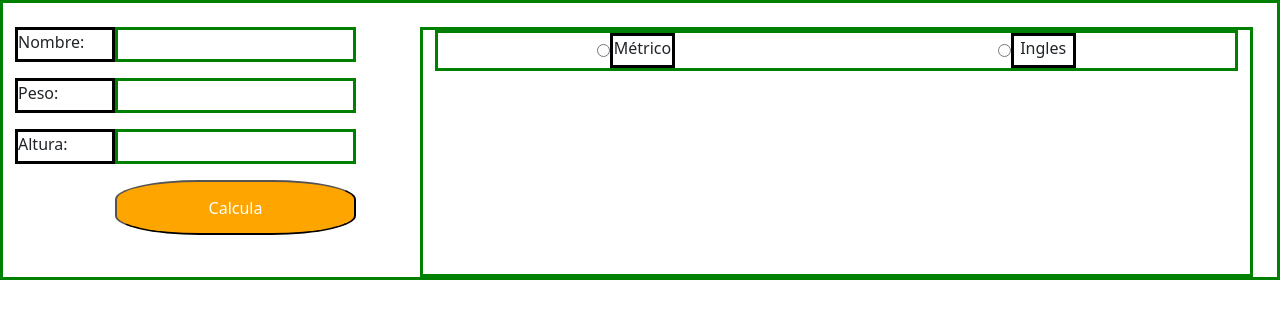
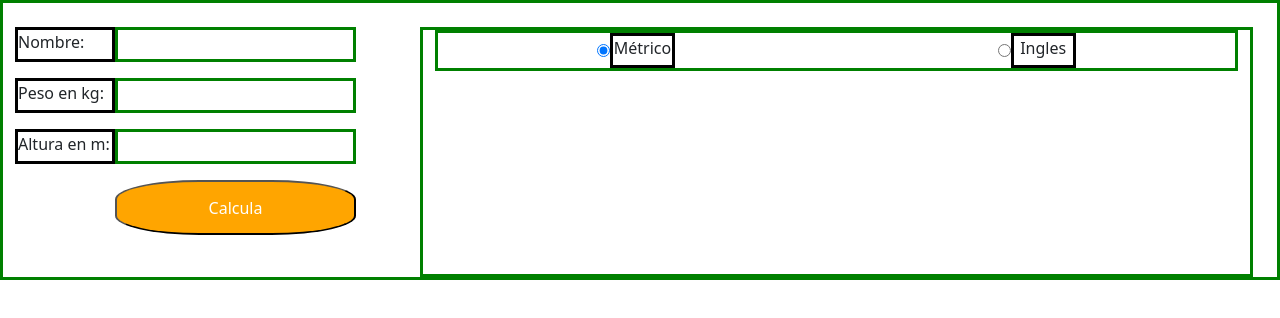
Before and after one commit to Asambler2/AngularIMC, an Angular app: page / in a window 1280 px wide. Shown: the top 318 px of the page. Built offline with nearby package versions, Linux system fonts and the light colour scheme.

Commit message:
checked por defecto en el constructor

```diff
--- a/src/app/app.component.html
+++ b/src/app/app.component.html
@@ -14,8 +14,6 @@
         <div class="d-flex">
           <div class="d-flex flex-column gap-3 texto">
             <div class="label borde2">Nombre:</div>
-            <div class="label borde2" *ngIf="this.contactForm.get('metrica')?.value==null">Peso:</div>
-            <div class="label borde2" *ngIf="this.contactForm.get('metrica')?.value==null">Altura:</div>
             <div class="label borde2" *ngIf="this.contactForm.get('metrica')?.value=='metrico'">Peso en kg:</div>
             <div class="label borde2" *ngIf="this.contactForm.get('metrica')?.value=='ingles'">Peso en lb:</div>
             <div class="label borde2" *ngIf="this.contactForm.get('metrica')?.value=='metrico'">Altura en m:</div>
@@ -33,7 +31,7 @@
         <div class="d-flex flex-column gap-1">
           <div class="borde d-flex justify-content-around gap-1">
             <div class="d-flex">
-              <input type="radio" value="metrico" id="metrica" name="metrica" formControlName="metrica" checked/>
+              <input type="radio" value="metrico" id="metrica" name="metrica" formControlName="metrica"/>
               <div class="borde2 label2 text-center">Métrico</div>
             </div>
             <div class="d-flex">
--- a/src/app/app.component.ts
+++ b/src/app/app.component.ts
@@ -18,6 +18,11 @@ export class AppComponent {
     altura: new FormControl(),
     metrica: new FormControl()
   })
+
+  constructor() {
+    this.contactForm.get("metrica")?.setValue("metrico");
+  }
+
   onSubmit() {
     this.calcula();
     console.log(this.contactForm.value);
```
